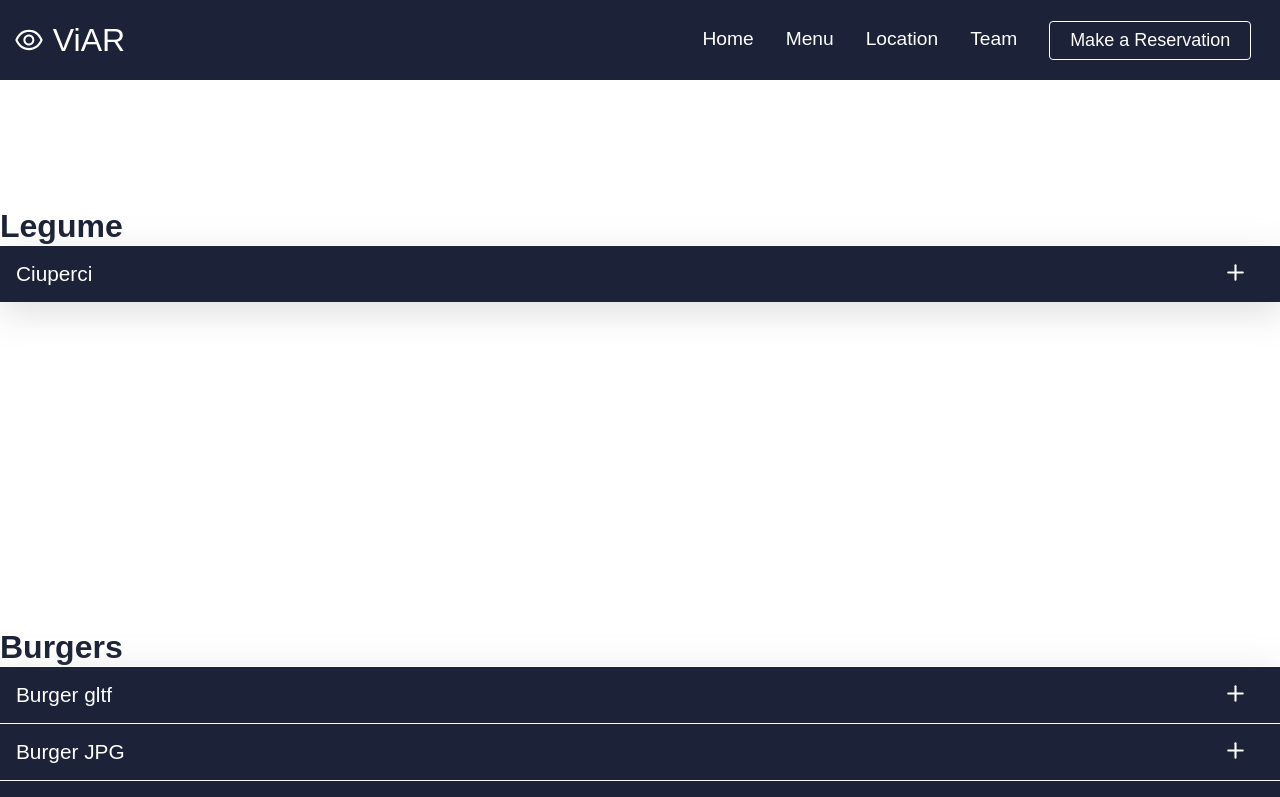
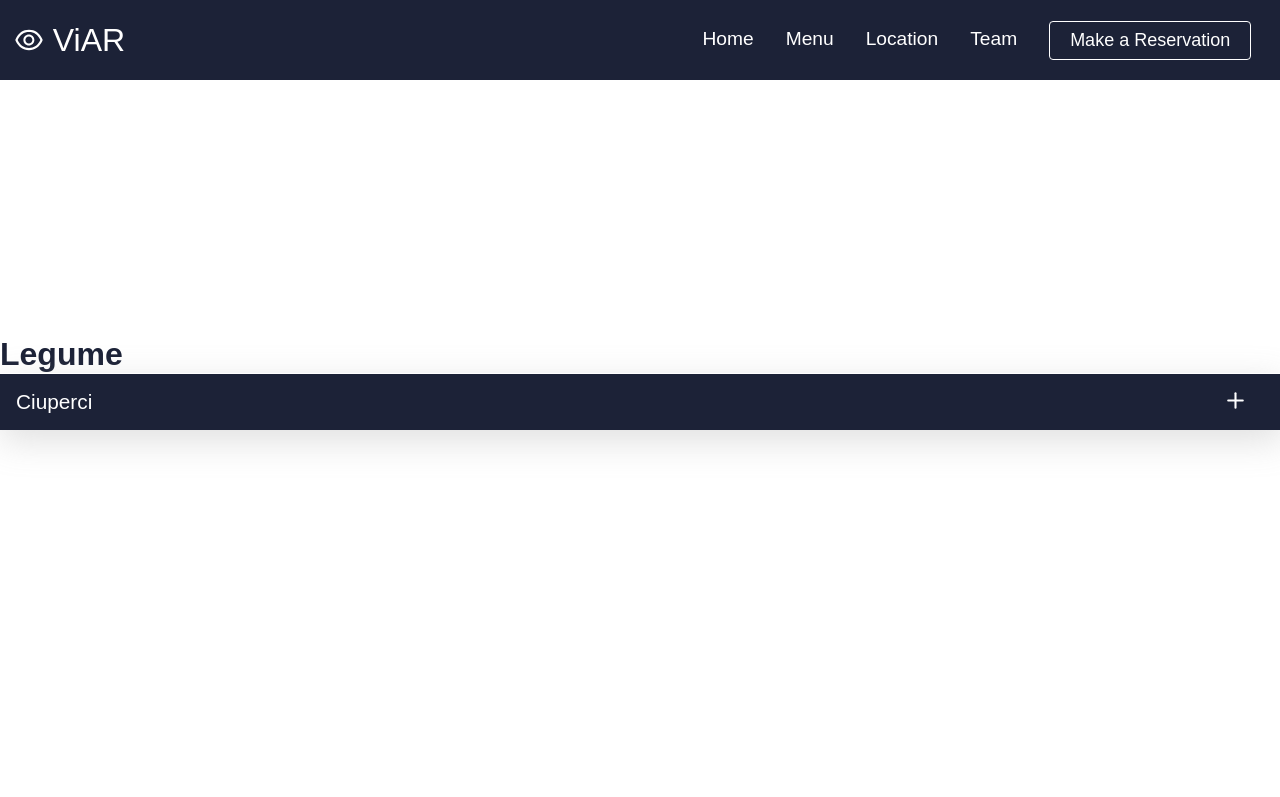
Before and after one commit to danster99/ARWebApp, a React (Create React App) app: page /menu in a window 1280 px wide. Shown: the top 797 px of the page. Built offline with nearby package versions, Linux system fonts and the light colour scheme.

Commit message:
design changes

```diff
--- a/src/components/pages/MenuPage/MenuSection.js
+++ b/src/components/pages/MenuPage/MenuSection.js
@@ -13,7 +13,8 @@ const AccordionSection = styled.div`
   justify-content: center;
   position: relative;
   background: #fff;
-  padding-bottom: 20%;
+  padding-bottom: 15%;
+  height: auto;
 `;
 
 const Container = styled.div`
@@ -76,13 +77,13 @@ const Accordion = () => {
   };
 
   return (
-    <div style={{paddingBottom:'20%'}}>
+    <div style={{paddingBottom:'40%'}}>
     <IconContext.Provider value={{ color: '#ffff', size: '25px' }}>
       {DataOverall.map((subclass, subIndex) => {
         return (
           <>
-          <h1 style={{color:'#1c2237', marginTop:'10%'}}>{subclass.type}</h1>
-          <AccordionSection>
+          <h1 id={"item"+subIndex} style={{color:'#1c2237', marginTop:'20%'}}>{subclass.type}</h1>
+          <AccordionSection >
             <Container>
               {subclass.variable.map((item, index) => {
                 index=subIndex*100+index;
```
